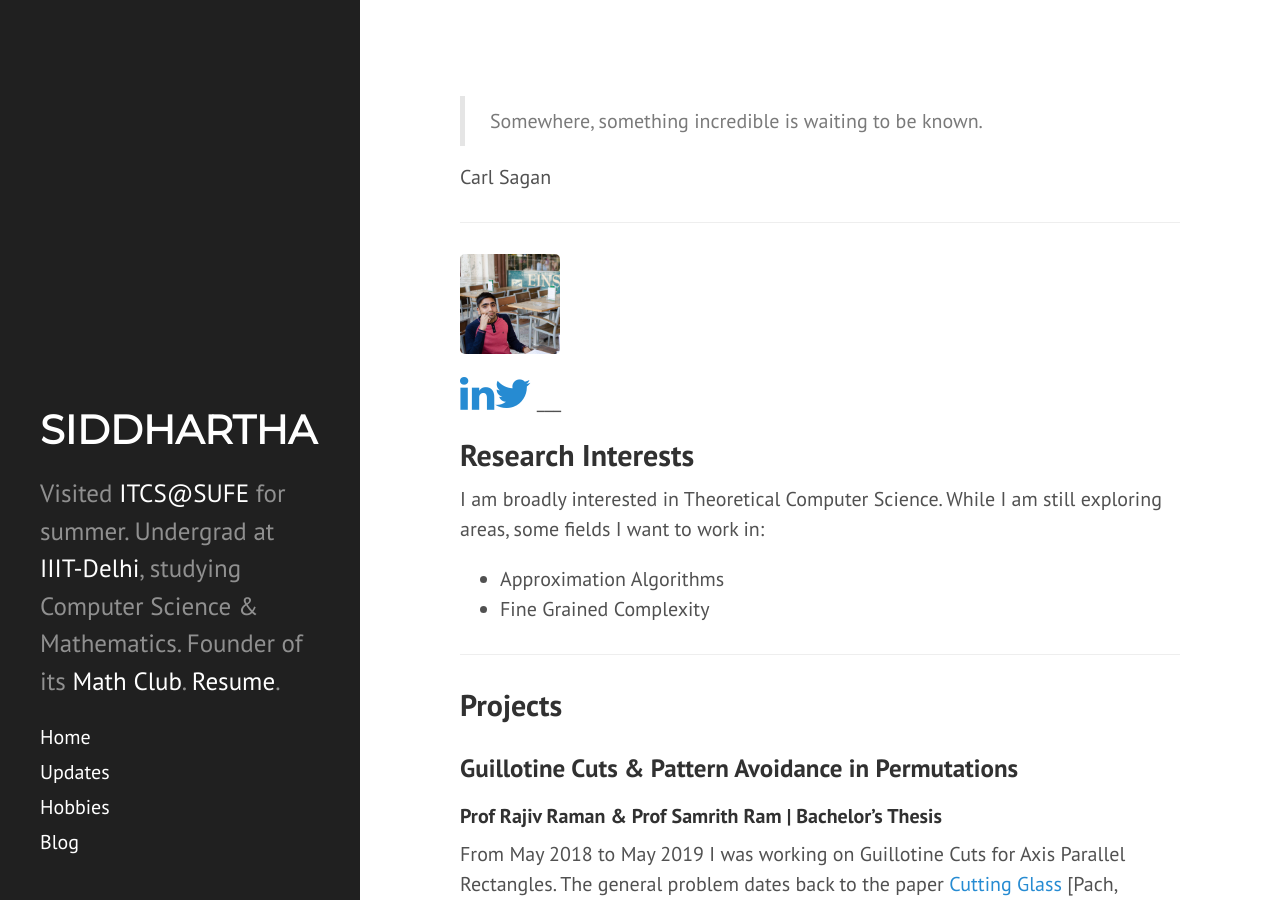
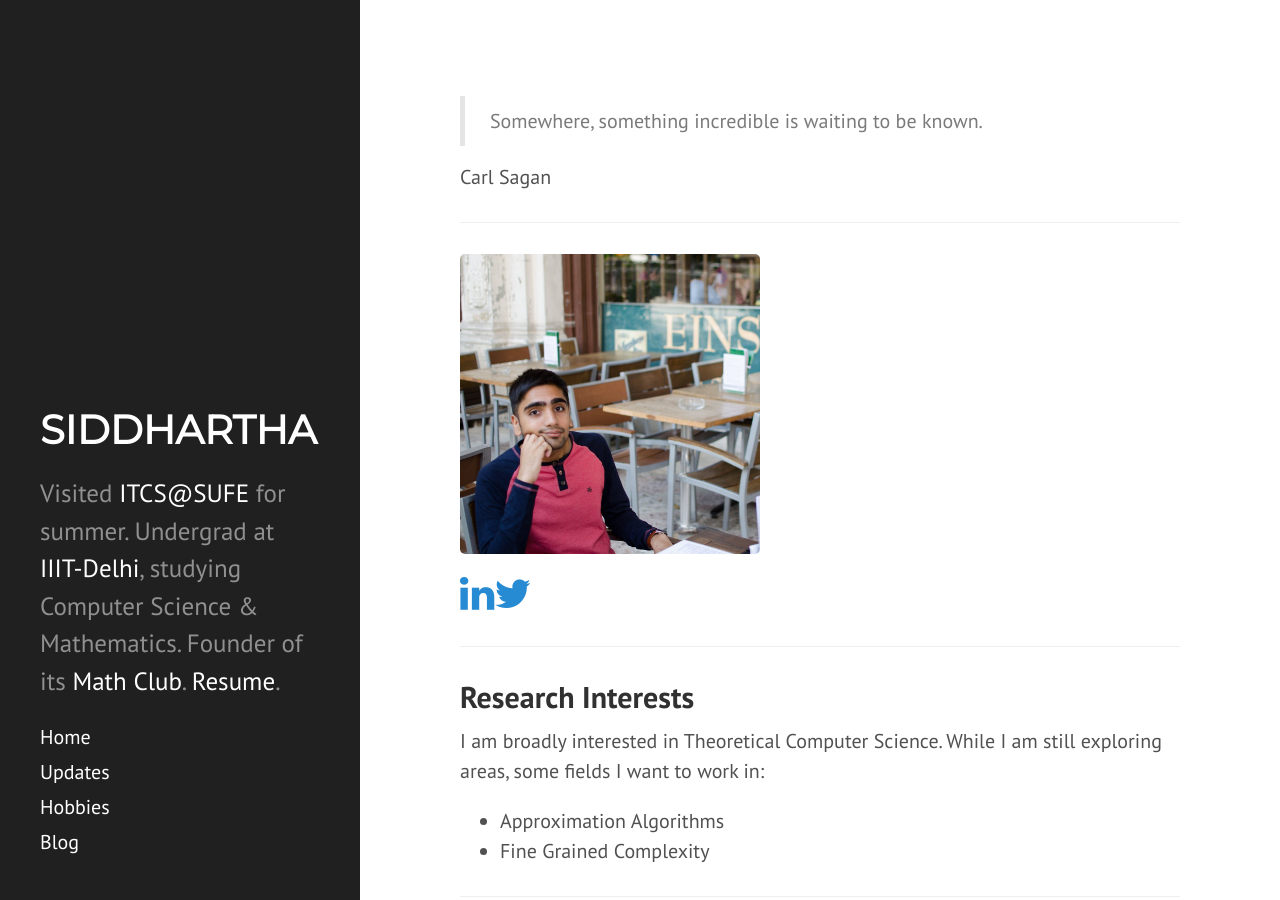
Before and after one commit to siddjai/siddjai.github.io, a Jekyll site: the page built from index.md, in a window 1280 px wide and 900 px high. Built offline with Jekyll 4.4.1, drawn with Linux system fonts in a browser that asks for light colours; nearby versions of some CDN libraries.

Commit message:
Update index.md

```diff
--- a/index.md
+++ b/index.md
@@ -13,8 +13,10 @@ Carl Sagan
 
 ___
 
-<img style="width:5em;" src="img/vienna.jpeg" class="img-responsive" alt="My Picture">
+<img style="width:15em;" src="img/vienna.jpeg" class="img-responsive" alt="My Picture">
 <a href="https://www.linkedin.com/in/akareddy" target="_blank" alt="linked in"><i class="fa fa-linkedin fa-2x"></i></a><a href="https://twitter.com/sidjai_" target="_blank"><i class="fa fa-twitter fa-2x"></i></a>
+
+
 ___
 
 Research Interests
```
